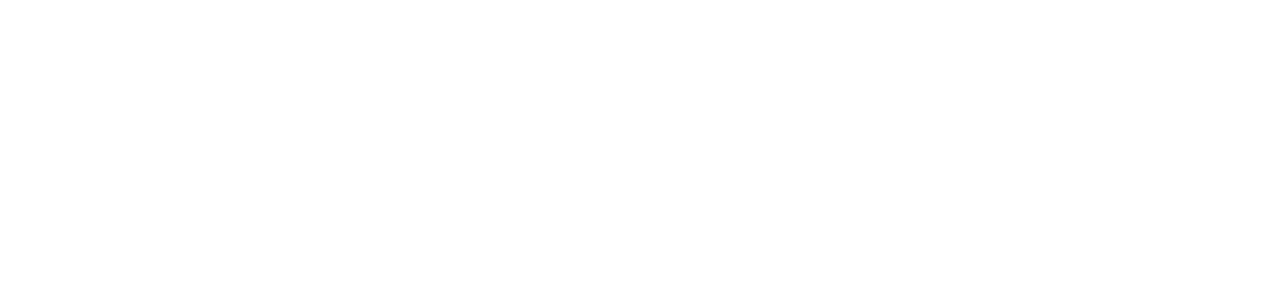
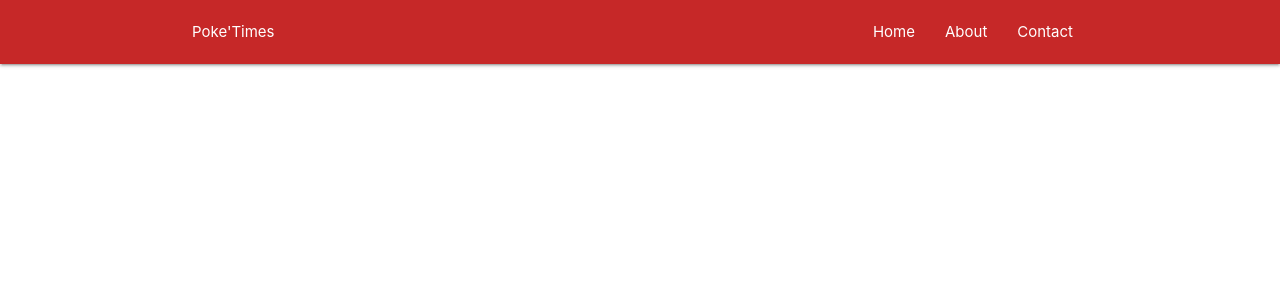
Before and after one commit to GoodnessObi/React, a React (Create React App) app: page / in a window 1280 px wide. Shown: the top 300 px of the page. Built offline with nearby package versions, Linux system fonts and the light colour scheme.

Commit message:
feature: add components

```diff
--- a/src/App.js
+++ b/src/App.js
@@ -1,8 +1,14 @@
 import React, { Component } from 'react';
+import Navbar from './components/Navbar';
+import Home from './components/Home';
 
 class App extends Component {
 	render() {
-		return <div></div>;
+		return (
+			<div>
+				<Navbar />
+			</div>
+		);
 	}
 }
 
--- /dev/null
+++ b/src/components/Home.js
@@ -0,0 +1,16 @@
+import React from 'react';
+
+function Home() {
+	return (
+		<div className='container'>
+			<h4 className='center'>Home</h4>
+			<p>
+				Lorem ipsum dolor sit amet consectetur adipisicing elit. Inventore culpa
+				odio magni totam ea sunt impedit nihil sint nulla corporis distinctio,
+				veritatis quaerat, laboriosam tempore placeat assumenda ad est? Id.
+			</p>
+		</div>
+	);
+}
+
+export default Home;
--- /dev/null
+++ b/src/components/Navbar.js
@@ -0,0 +1,24 @@
+import React from 'react';
+
+function Navbar() {
+	return (
+		<nav className='nav-wrapper red darken-3'>
+			<div className='container'>
+				<a className='brand-logp'>Poke'Times</a>
+				<ul className='right'>
+					<li>
+						<a href='/'>Home</a>
+					</li>
+					<li>
+						<a href='/about'>About</a>
+					</li>
+					<li>
+						<a href='/contact'>Contact</a>
+					</li>
+				</ul>
+			</div>
+		</nav>
+	);
+}
+
+export default Navbar;
```
Also changed, not shown: src/components/About.js (added, +16 -0 lines), src/components/Contact.js (added, +16 -0 lines), 1 other file (tests, documents, lock files or other folders).
